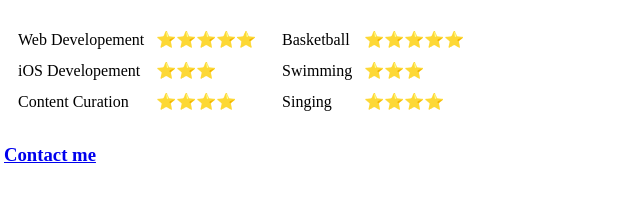
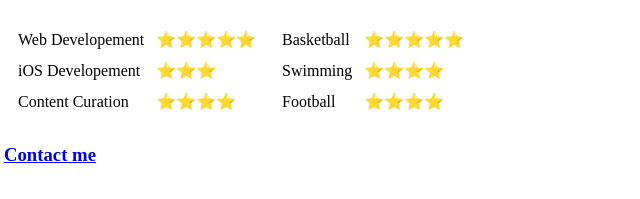
Before and after one commit to Anjan387/CV, a plain HTML site: page index.html in a window 1280 px wide. Shown: the part 505-704 px from the top of the page, 4-644 px from the left. Drawn offline with Linux system fonts and the light colour scheme.

Commit message:
updating.....

```diff
--- a/index.html
+++ b/index.html
@@ -55,10 +55,10 @@
                             <td>⭐⭐⭐⭐⭐</td>
                         <tr>
                             <td>Swimming</td>
-                            <td>⭐⭐⭐</td>
+                            <td>⭐⭐⭐⭐</td>
                         </tr>
                         <tr>
-                            <td>Singing</td>
+                            <td>Football</td>
                             <td>⭐⭐⭐⭐</td>
                         </tr>
                     </table>
```
